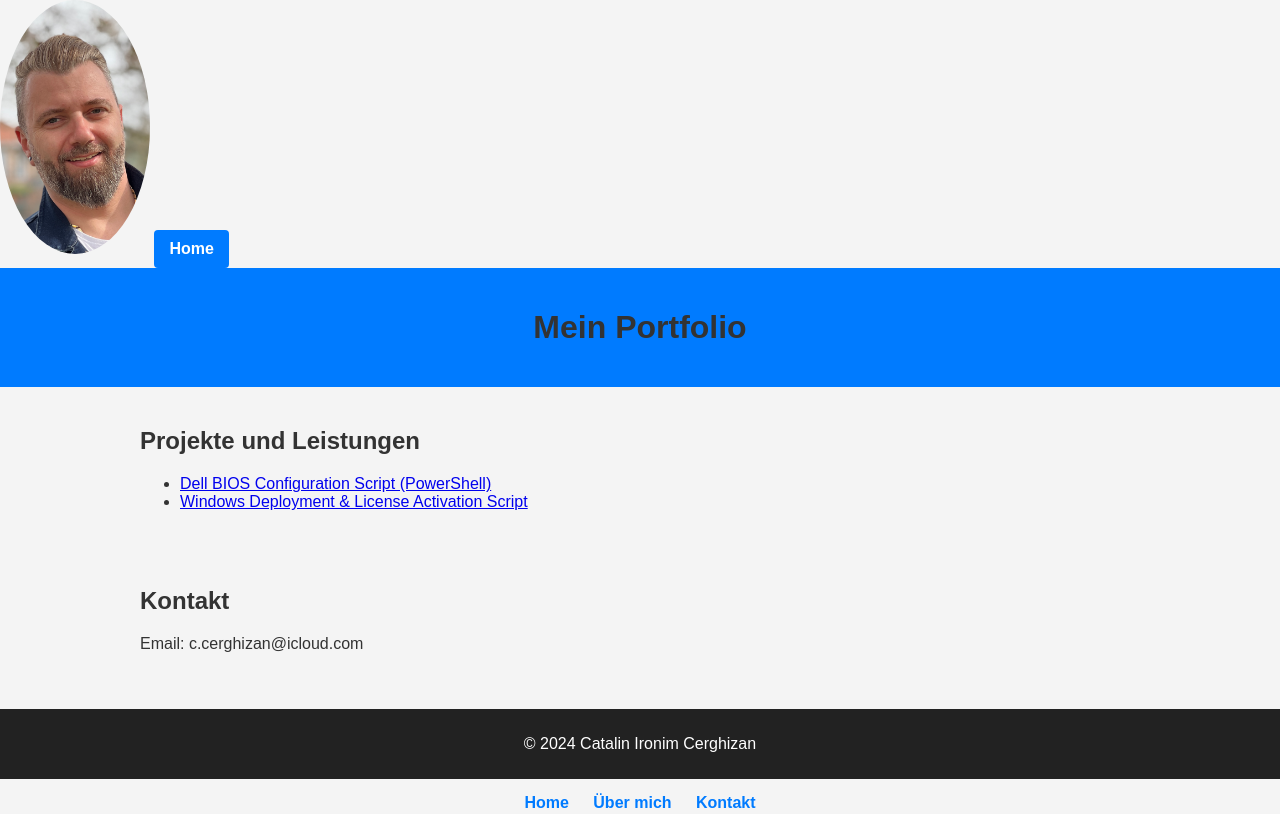
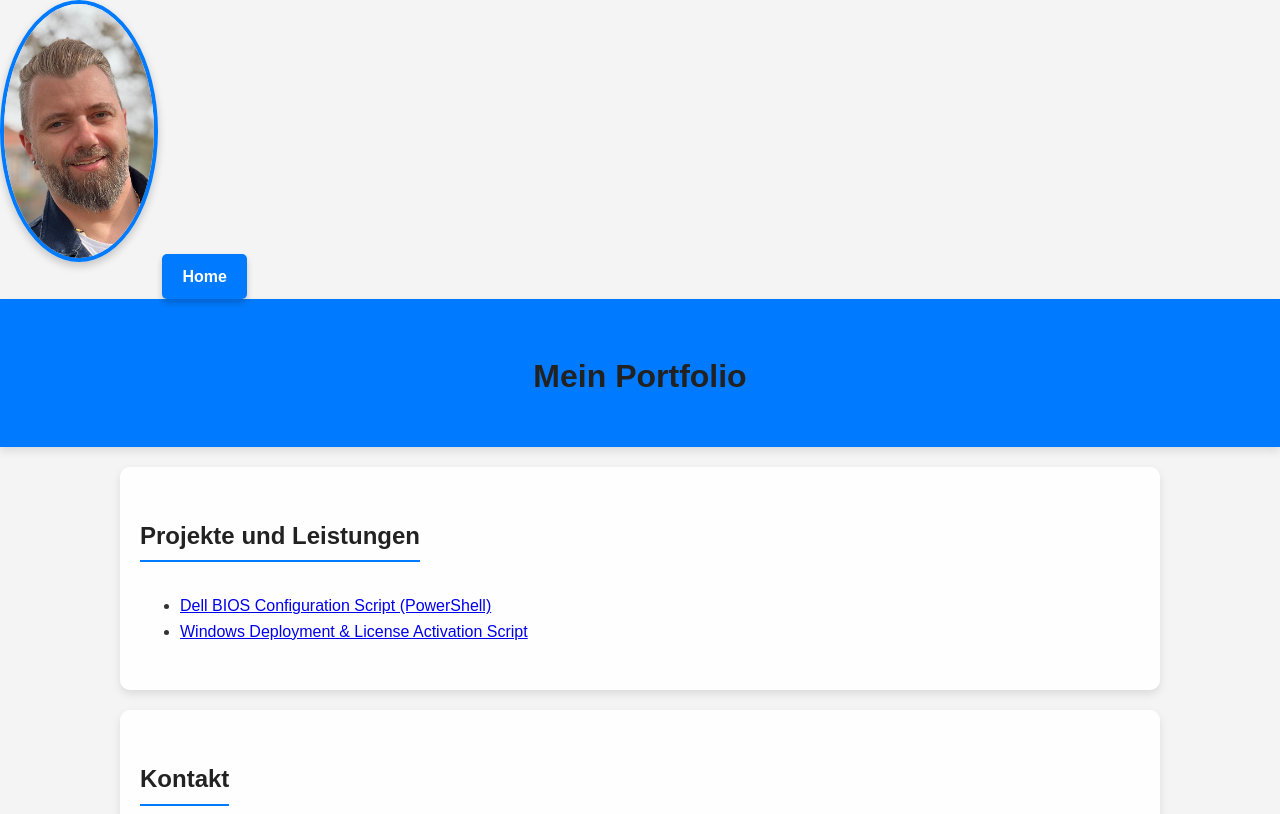
Before and after one commit to ccerghiz/MySite, a plain HTML site: page portofolio.html in a window 1280 px wide. Shown: the top 814 px of the page. Drawn offline with Linux system fonts and the light colour scheme.

Commit message:
update style.css

```diff
--- a/style.css
+++ b/style.css
@@ -4,66 +4,100 @@ body {
   margin: 0;
   padding: 0;
   color: #333;
+  line-height: 1.6;
 }
 
+/* Header with a subtle background and layout */
 header {
   background-color: #007bff;
   color: white;
-  padding: 20px;
+  padding: 30px 20px;
   text-align: center;
+  /* Optional: add a slight shadow for depth */
+  box-shadow: 0 4px 8px rgba(0,0,0,0.1);
 }
 
+/* Navigation styling with spacing and hover effects */
 nav {
-  margin: 15px;
+  margin: 20px 0;
   text-align: center;
 }
 
 nav a {
-  margin: 0 10px;
+  margin: 0 15px;
   text-decoration: none;
   color: #007bff;
   font-weight: bold;
+  font-size: 16px;
+  transition: color 0.3s, transform 0.2s;
 }
 
-section {
-  padding: 20px;
-  max-width: 1000px;
-  margin: auto;
+nav a:hover {
+  color: #0056b3;
+  transform: scale(1.05);
 }
 
-h1, h2 {
-  color: #333;
+/* Sections with padding and max width for readability */
+section {
+  padding: 30px 20px;
+  max-width: 1000px;
+  margin: 20px auto;
+  background: rgba(255,255,255,0.9);
+  border-radius: 10px;
+  box-shadow: 0 4px 8px rgba(0,0,0,0.1);
 }
 
+/* Heading styles for visual hierarchy */
+h1, h2 {
+  color: #222;
+  margin-bottom: 15px;
+}
+
+h2 {
+  border-bottom: 2px solid #007bff;
+  display: inline-block;
+  padding-bottom: 5px;
+}
+
+/* Footer styling with centered text and background */
 footer {
   text-align: center;
-  padding: 10px;
+  padding: 15px 20px;
   background-color: #222;
   color: #fff;
-  margin-top: 20px;
+  margin-top: 30px;
+  box-shadow: inset 0 1px 0 rgba(255,255,255,0.2);
 }
 
+/* Profile image styled as a circle with border */
 img.profile {
   width: 150px;
   border-radius: 50%;
+  border: 4px solid #007bff;
+  box-shadow: 0 4px 8px rgba(0,0,0,0.2);
+  margin-bottom: 20px;
+  transition: transform 0.3s, box-shadow 0.3s;
+}
+img.profile:hover {
+  transform: scale(1.05);
+  box-shadow: 0 8px 16px rgba(0,0,0,0.3);
 }
 
+/* Style pentru butonul home cu efect de hover */
 .home-btn {
   display: inline-block;
-  padding: 10px 15px;
-  margin-top: 10px;
+  padding: 10px 20px;
+  margin-top: 15px;
   background-color: #007bff;
   color: #fff;
   text-decoration: none;
-  border-radius: 4px;
+  border-radius: 5px;
   font-weight: bold;
+  transition: background-color 0.3s, transform 0.2s;
+  box-shadow: 0 4px 6px rgba(0,0,0,0.2);
 }
+
 .home-btn:hover {
   background-color: #0056b3;
+  transform: scale(1.05);
 }
-
-.profile-img {
-  width: 150px;
-  border-radius: 50%;
-  margin-top: 10px;
-}
```
